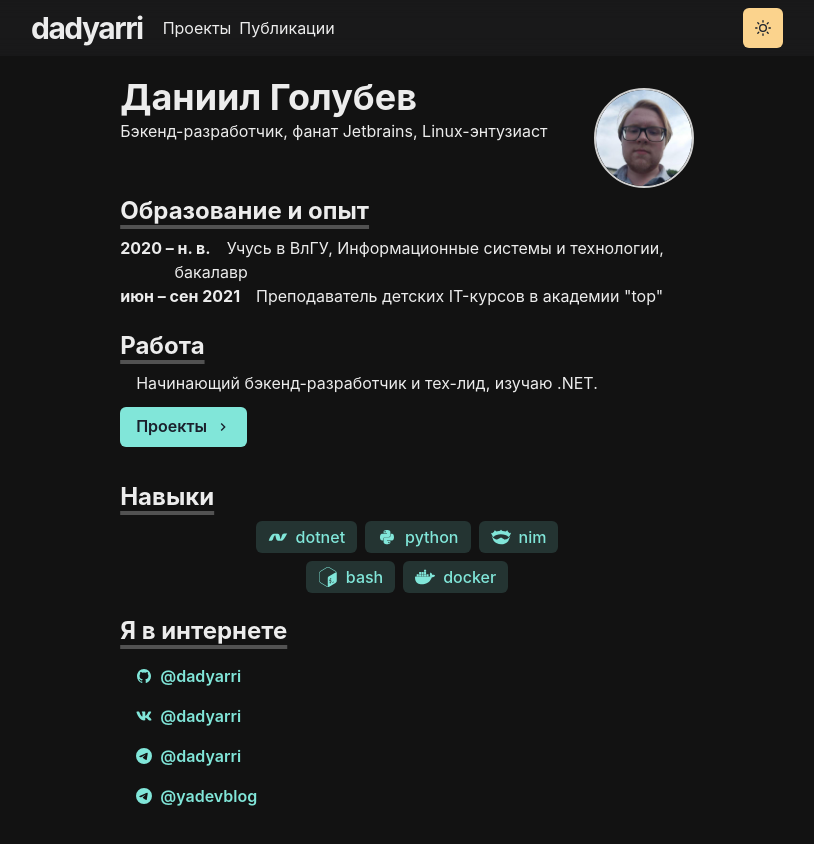
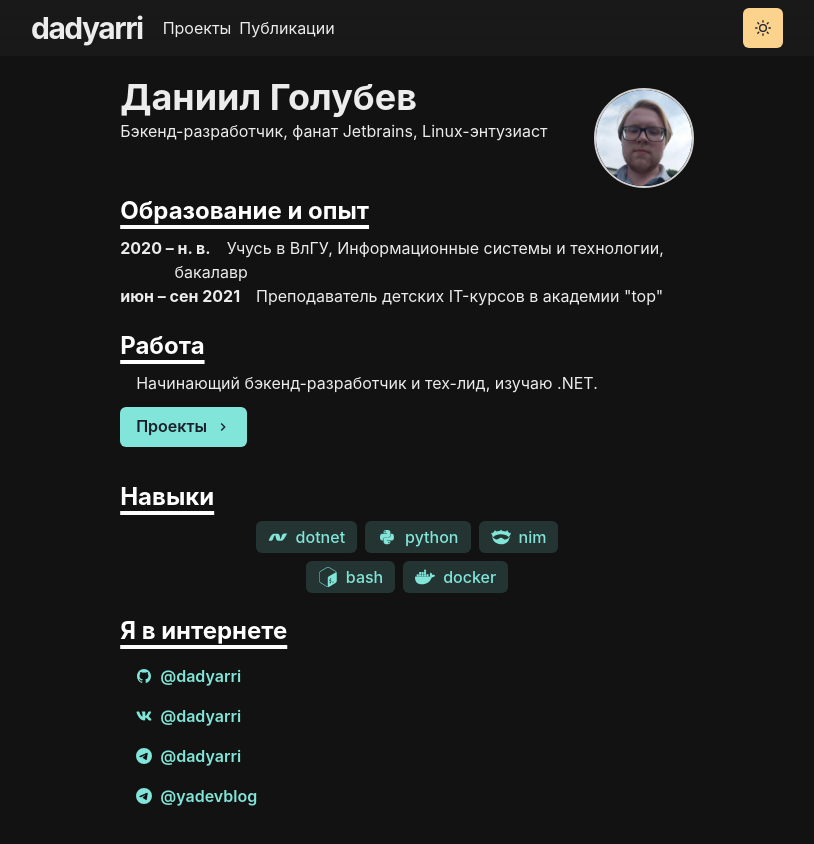
Before and after one commit to daniilko0/portfolio, a Next.js app: page / in a window 1280 px wide. Shown: the top 844 px of the page, without its empty margins (233-1047 px from the left). Built offline with nearby package versions, Linux system fonts and the light colour scheme; a web font is replaced by a local one.

Commit message:
fix theming

```diff
--- a/libs/theme.js
+++ b/libs/theme.js
@@ -1,5 +1,5 @@
 import { mode } from '@chakra-ui/theme-tools';
-import { extendTheme } from '@chakra-ui/react';
+import { extendTheme, useColorModeValue } from '@chakra-ui/react';
 const theme = extendTheme({
   config: {
     initialColorMode: 'dark',
@@ -8,28 +8,29 @@ const theme = extendTheme({
   styles: {
     global: {
       body: {
-        bg: mode('#f0e7db', '#202023')
+        bg: mode('#ffffff', '#202023')
       }
     }
   },
   components: {
     Link: {
-      baseStyle: {
-        color: mode('#3d7aed', '#ff63c3'),
+      baseStyle: (props) => ({
+        color: mode('teal.300', 'teal.500')(props),
         textUnderlineOffset: 3
-      }
+      })
     },
     Heading: {
       variants: {
-        sectionTitle: {
+        sectionTitle: (props) => ({
           textDecoration: 'underline',
           fontSize: '24px',
           textUnderlineOffset: '6px',
-          textDecorationColor: '#525252',
+          textDecorationColor: mode('#525252', '#ffffff')(props),
           textDecorationThickness: '4px',
           marginTop: '3px',
-          marginBottom: '10px'
-        }
+          marginBottom: '10px',
+          color: mode('#202023', '#ffffff')(props)
+        })
       }
     }
   },
```
